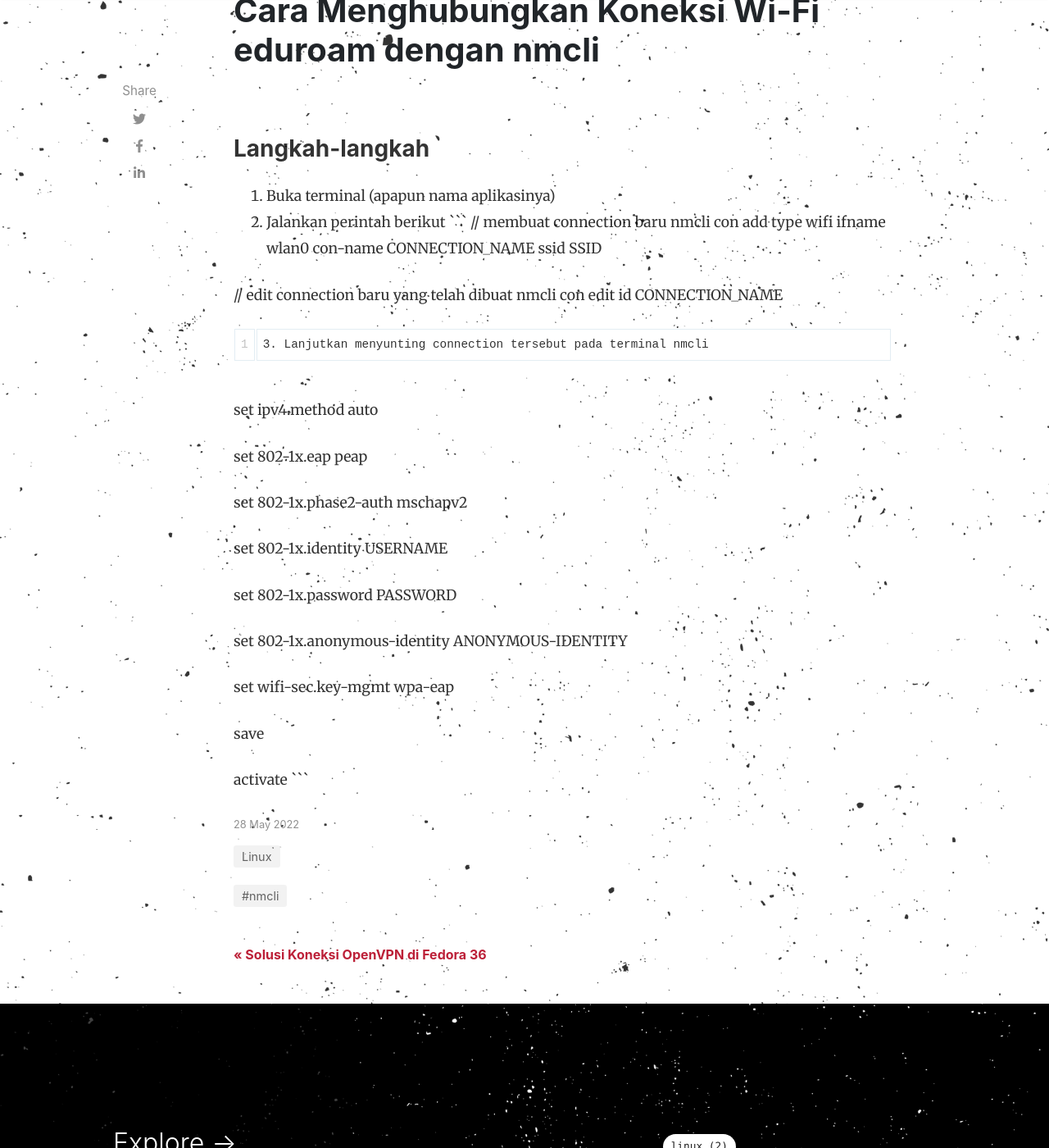
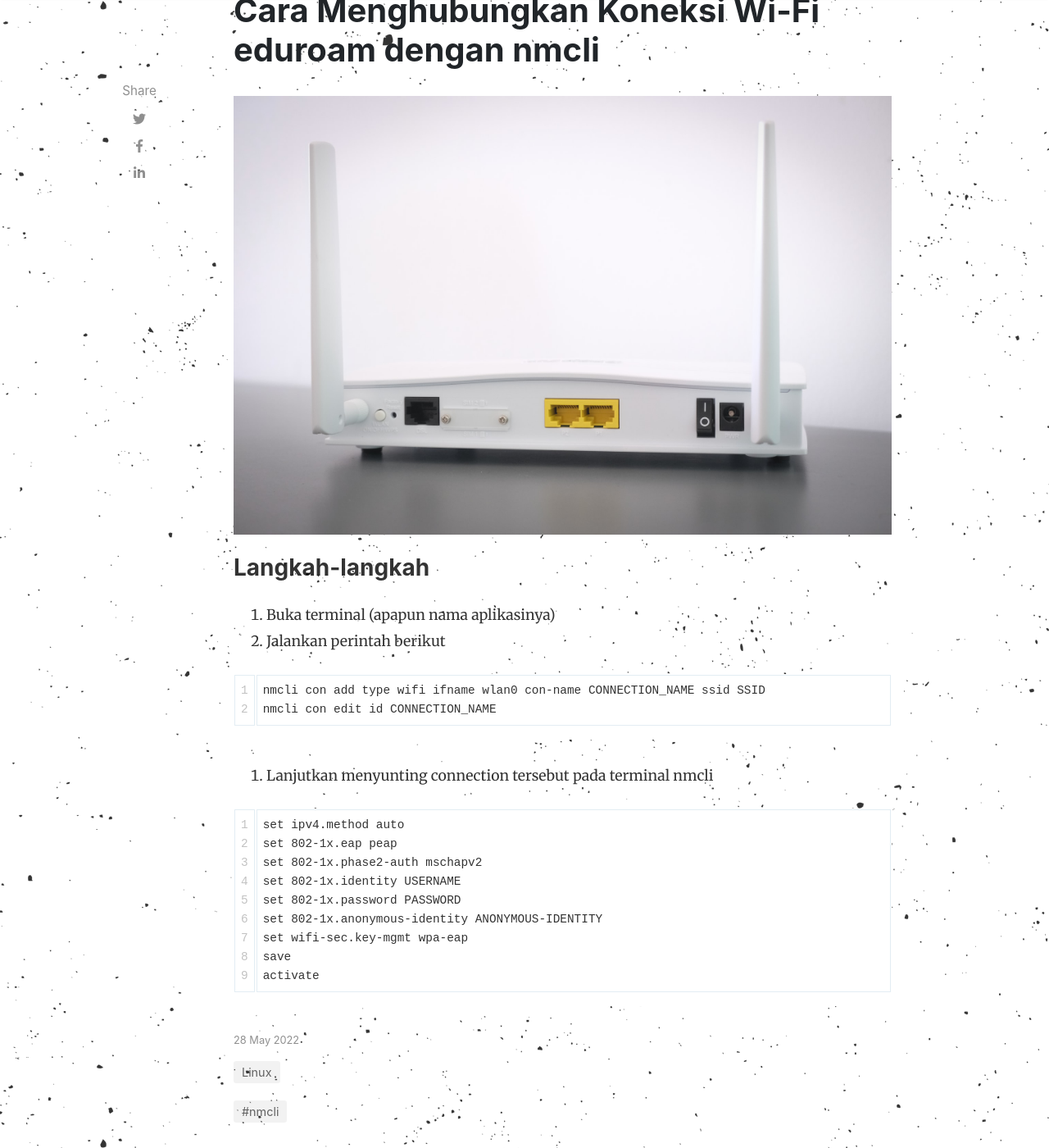
Before and after one commit to aksalsf/blog, a Jekyll site: the page built from _posts/2022-05-28-menghubungkan-wifi-eduroam.md, in a window 1280 px wide and 1400 px high, scrolled down 376 px. Shown: the whole window at 82% size. Built offline with Jekyll 4.4.1, drawn with Linux system fonts in a browser that asks for light colours; nearby versions of some CDN libraries; comment, search, counter and statistics services are not loaded.

Commit message:
😂 Edit wrong markdown

````diff
--- a/_posts/2022-05-28-menghubungkan-wifi-eduroam.md
+++ b/_posts/2022-05-28-menghubungkan-wifi-eduroam.md
@@ -4,7 +4,7 @@ title: "Cara Menghubungkan Koneksi Wi-Fi eduroam dengan nmcli"
 author: aksal
 categories: [ Linux ]
 tags: [ nmcli ]
-image: 2022-05-28-menghubungkan-wifi-eduroam.jpg
+image: assets/images/2022-05-28-menghubungkan-wifi-eduroam.jpg
 description: "Memang agak aneh caranya bikin koneksi kalau tipe jaringannya wpa-peap"
 featured: true
 comments: false
@@ -13,30 +13,22 @@ comments: false
 ### Langkah-langkah
 1. Buka terminal (apapun nama aplikasinya)
 2. Jalankan perintah berikut
+
 ```
-// membuat connection baru
 nmcli con add type wifi ifname wlan0 con-name CONNECTION_NAME ssid SSID
-
-// edit connection baru yang telah dibuat
 nmcli con edit id CONNECTION_NAME
 ```
+
 3. Lanjutkan menyunting connection tersebut pada terminal nmcli
+
 ```
 set ipv4.method auto
-
 set 802-1x.eap peap
-
 set 802-1x.phase2-auth mschapv2
-
 set 802-1x.identity USERNAME
-
 set 802-1x.password PASSWORD
-
 set 802-1x.anonymous-identity ANONYMOUS-IDENTITY
-
 set wifi-sec.key-mgmt wpa-eap
-
 save
-
 activate
 ```
````
